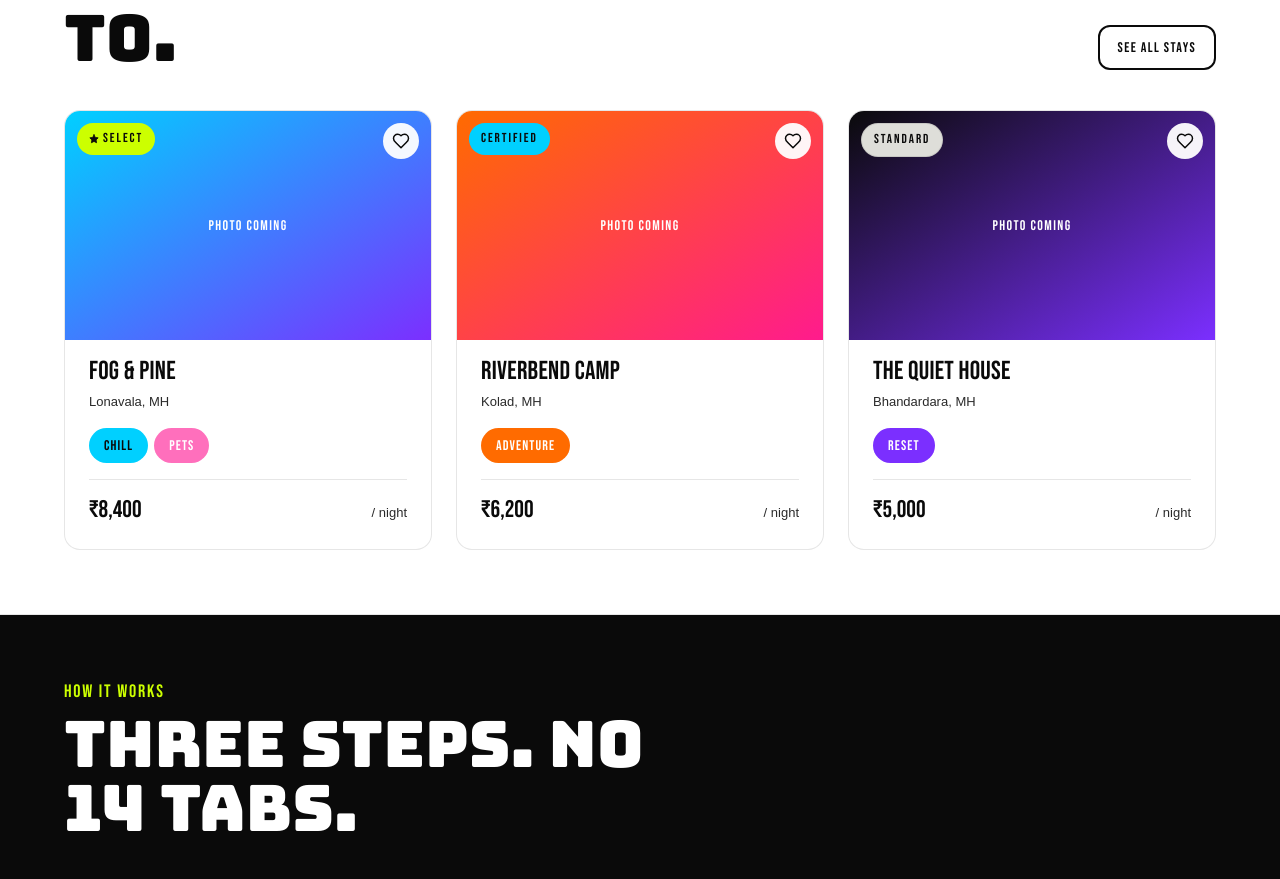
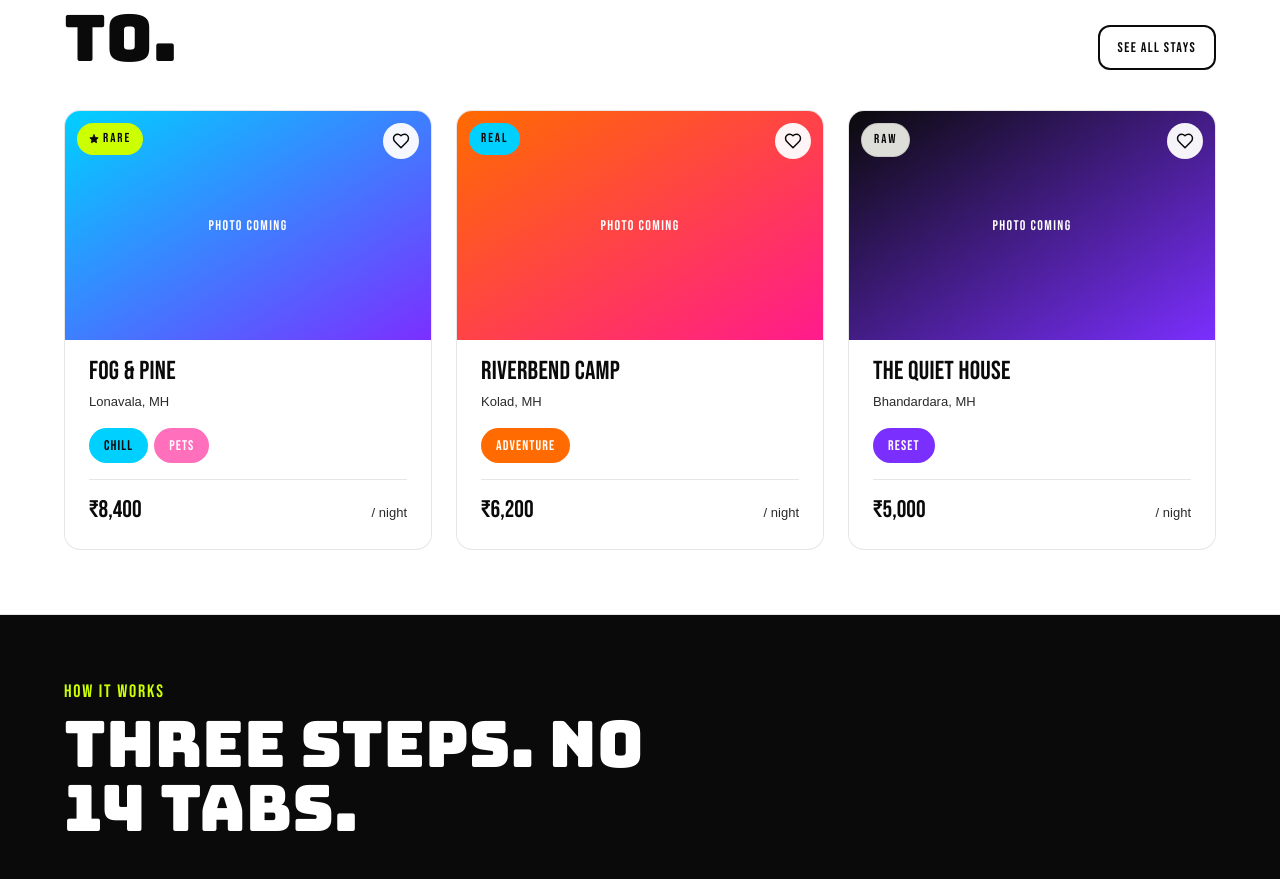
Before and after one commit to duffleup-in/duffleup-web, a Next.js app: page / in a window 1280 px wide. Shown: the part 2363-3242 px from the top of the page. Built offline with nearby package versions, Linux system fonts and the light colour scheme; no server answers.

Commit message:
refactor: rename design system tier tokens to raw/real/rare (frontend companion to W-02)
Co-Authored-By: Claude Opus 4.8 (1M context) <noreply@anthropic.com>

```diff
--- a/src/app/ds/page.tsx
+++ b/src/app/ds/page.tsx
@@ -150,9 +150,9 @@ export default function DesignSystemPage() {
       <Section eyebrow="Components" title="Badges & chips">
         <div className="space-y-6">
           <div className="flex flex-wrap items-center gap-3 rounded-sm border border-line bg-white p-6">
-            <Badge tier="standard" />
-            <Badge tier="certified" />
-            <Badge tier="select" />
+            <Badge tier="raw" />
+            <Badge tier="real" />
+            <Badge tier="rare" />
           </div>
           <div className="flex flex-wrap items-center gap-2 rounded-sm border border-line bg-white p-6">
             <Chip mood="chill">Chill</Chip>
@@ -189,7 +189,7 @@ export default function DesignSystemPage() {
           <PropertyCard
             name="Fog & Pine"
             area="Lonavala, MH"
-            tier="select"
+            tier="rare"
             price="₹8,400"
             placeholderVariant="chill"
             chips={[{ label: 'Chill', mood: 'chill' }, { label: 'Pets', mood: 'pets' }]}
@@ -197,7 +197,7 @@ export default function DesignSystemPage() {
           <PropertyCard
             name="Riverbend Camp"
             area="Kolad, MH"
-            tier="certified"
+            tier="real"
             price="₹6,200"
             placeholderVariant="adventure"
             chips={[{ label: 'Adventure', mood: 'adventure' }]}
@@ -205,7 +205,7 @@ export default function DesignSystemPage() {
           <PropertyCard
             name="The Quiet House"
             area="Bhandardara, MH"
-            tier="standard"
+            tier="raw"
             price="₹5,000"
             placeholderVariant="reset"
             chips={[{ label: 'Reset', mood: 'reset' }]}
--- a/src/components/marketing/PropertyCard.tsx
+++ b/src/components/marketing/PropertyCard.tsx
@@ -13,7 +13,8 @@ export type PropertyCardProps = {
   area: string
   price: string
   priceUnit?: string
-  tier?: 'standard' | 'certified' | 'select'
+  // TODO: consolidate this union with Badge.tsx's Tier type
+  tier?: 'raw' | 'real' | 'rare'
   chips?: { label: string; mood?: Mood }[]
   photoSrc?: string
   photoAlt?: string
--- a/src/components/marketing/PropertyPreview.tsx
+++ b/src/components/marketing/PropertyPreview.tsx
@@ -9,7 +9,7 @@ const featured: (PropertyCardProps & { slug: string })[] = [
     slug: 'fog-and-pine',
     name: 'Fog & Pine',
     area: 'Lonavala, MH',
-    tier: 'select',
+    tier: 'rare',
     price: '₹8,400',
     placeholderVariant: 'chill',
     chips: [{ label: 'Chill', mood: 'chill' }, { label: 'Pets', mood: 'pets' }],
@@ -18,7 +18,7 @@ const featured: (PropertyCardProps & { slug: string })[] = [
     slug: 'riverbend-camp',
     name: 'Riverbend Camp',
     area: 'Kolad, MH',
-    tier: 'certified',
+    tier: 'real',
     price: '₹6,200',
     placeholderVariant: 'adventure',
     chips: [{ label: 'Adventure', mood: 'adventure' }],
@@ -27,7 +27,7 @@ const featured: (PropertyCardProps & { slug: string })[] = [
     slug: 'the-quiet-house',
     name: 'The Quiet House',
     area: 'Bhandardara, MH',
-    tier: 'standard',
+    tier: 'raw',
     price: '₹5,000',
     placeholderVariant: 'reset',
     chips: [{ label: 'Reset', mood: 'reset' }],
--- a/src/components/ui/Badge.tsx
+++ b/src/components/ui/Badge.tsx
@@ -2,7 +2,7 @@ import * as React from 'react'
 import { Star } from 'lucide-react'
 import { cn } from '@/lib/cn'
 
-type Tier = 'standard' | 'certified' | 'select'
+type Tier = 'raw' | 'real' | 'rare'
 
 export type BadgeProps = {
   tier: Tier
@@ -11,15 +11,15 @@ export type BadgeProps = {
 }
 
 const tiers: Record<Tier, string> = {
-  standard: 'bg-sterling text-pitch border border-line',
-  certified: 'bg-plasma text-pitch',
-  select: 'bg-acid text-pitch',
+  raw: 'bg-sterling text-pitch border border-line',
+  real: 'bg-plasma text-pitch',
+  rare: 'bg-acid text-pitch',
 }
 
 const labels: Record<Tier, string> = {
-  standard: 'Standard',
-  certified: 'Certified',
-  select: 'Select',
+  raw: 'Raw',
+  real: 'Real',
+  rare: 'Rare',
 }
 
 export function Badge({ tier, className, children }: BadgeProps) {
@@ -31,7 +31,7 @@ export function Badge({ tier, className, children }: BadgeProps) {
         className
       )}
     >
-      {tier === 'select' && (
+      {tier === 'rare' && (
         <Star size={10} className="fill-current" aria-hidden="true" />
       )}
       {children ?? labels[tier]}
```
